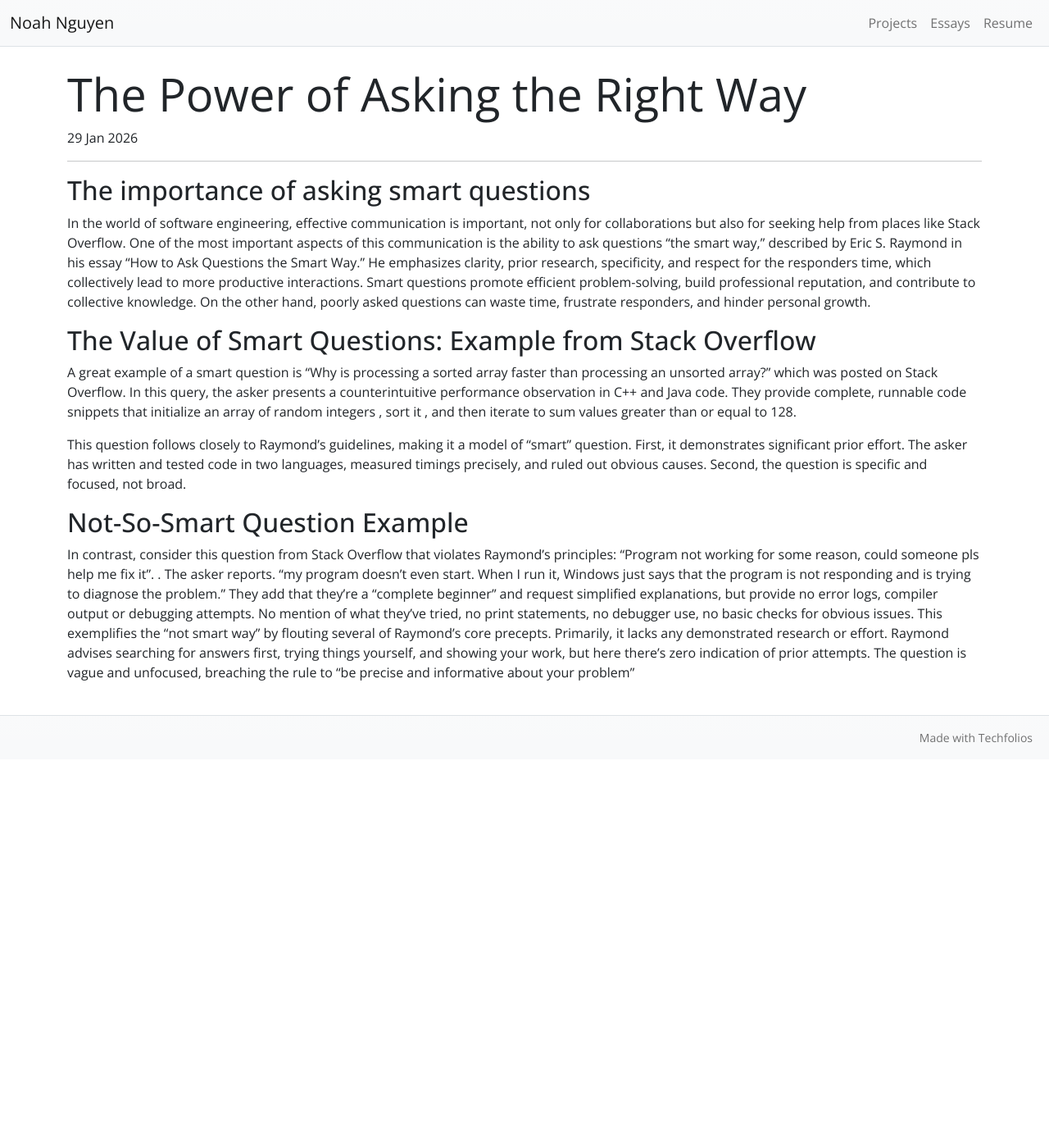
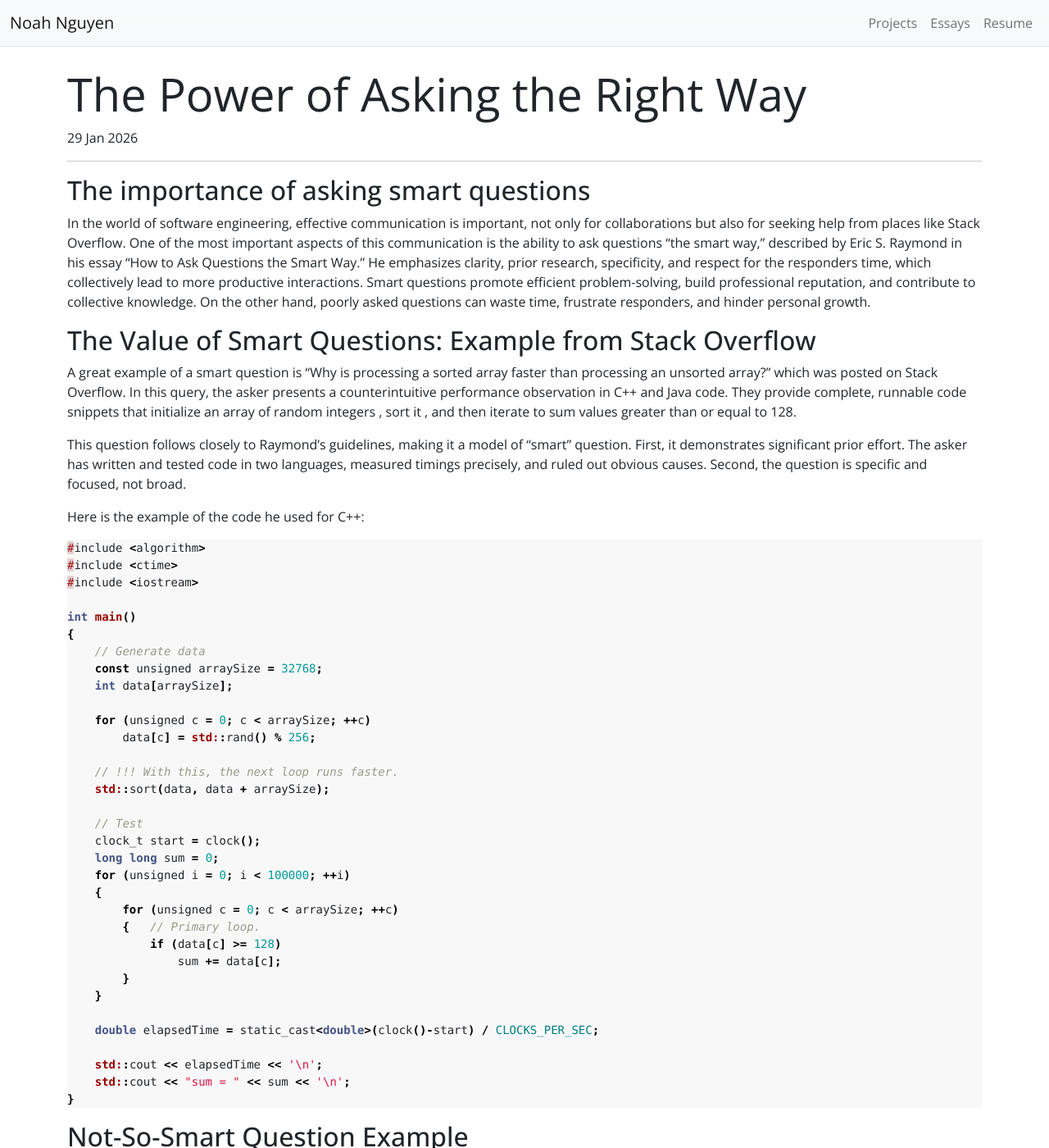
Before and after one commit to NoahNguyenbot/noahnguyenbot.github.io, a Jekyll site: the page built from essays/smart-questions-essay.md, in a window 1280 px wide and 1400 px high. Shown: the whole window at 82% size. Built offline with Jekyll 4.4.1, drawn with Linux system fonts in a browser that asks for light colours.

Commit message:
Update smart-questions-essay.md

```diff
--- a/essays/smart-questions-essay.md
+++ b/essays/smart-questions-essay.md
@@ -19,6 +19,46 @@ A great example of a smart question is "Why is processing a sorted array faster
 
 This question follows closely to Raymond's guidelines, making it a model of "smart" question. First, it demonstrates significant prior effort. The asker has written and tested code in two languages, measured timings precisely, and ruled out obvious causes.  Second, the question is specific and focused, not broad.
 
+Here is the example of the code he used for C++:
+{% highlight java %}
+
+#include <algorithm>
+#include <ctime>
+#include <iostream>
+
+int main()
+{
+    // Generate data
+    const unsigned arraySize = 32768;
+    int data[arraySize];
+
+    for (unsigned c = 0; c < arraySize; ++c)
+        data[c] = std::rand() % 256;
+
+    // !!! With this, the next loop runs faster.
+    std::sort(data, data + arraySize);
+
+    // Test
+    clock_t start = clock();
+    long long sum = 0;
+    for (unsigned i = 0; i < 100000; ++i)
+    {
+        for (unsigned c = 0; c < arraySize; ++c)
+        {   // Primary loop.
+            if (data[c] >= 128)
+                sum += data[c];
+        }
+    }
+
+    double elapsedTime = static_cast<double>(clock()-start) / CLOCKS_PER_SEC;
+
+    std::cout << elapsedTime << '\n';
+    std::cout << "sum = " << sum << '\n';
+}
+
+
+{% endhighlight %}
+
 ## Not-So-Smart Question Example
 
 In contrast, consider this  question from Stack Overflow that violates Raymond's principles: "Program not working for some reason, could someone pls help me fix it". . The asker reports. "my program doesn't even start. When I run it, Windows just says that the program is not responding and is trying to diagnose the problem." They add that they're a "complete beginner" and request simplified explanations, but provide no error logs, compiler output or debugging attempts. No mention of what they've tried, no print statements, no debugger use, no basic checks for obvious issues.
```
